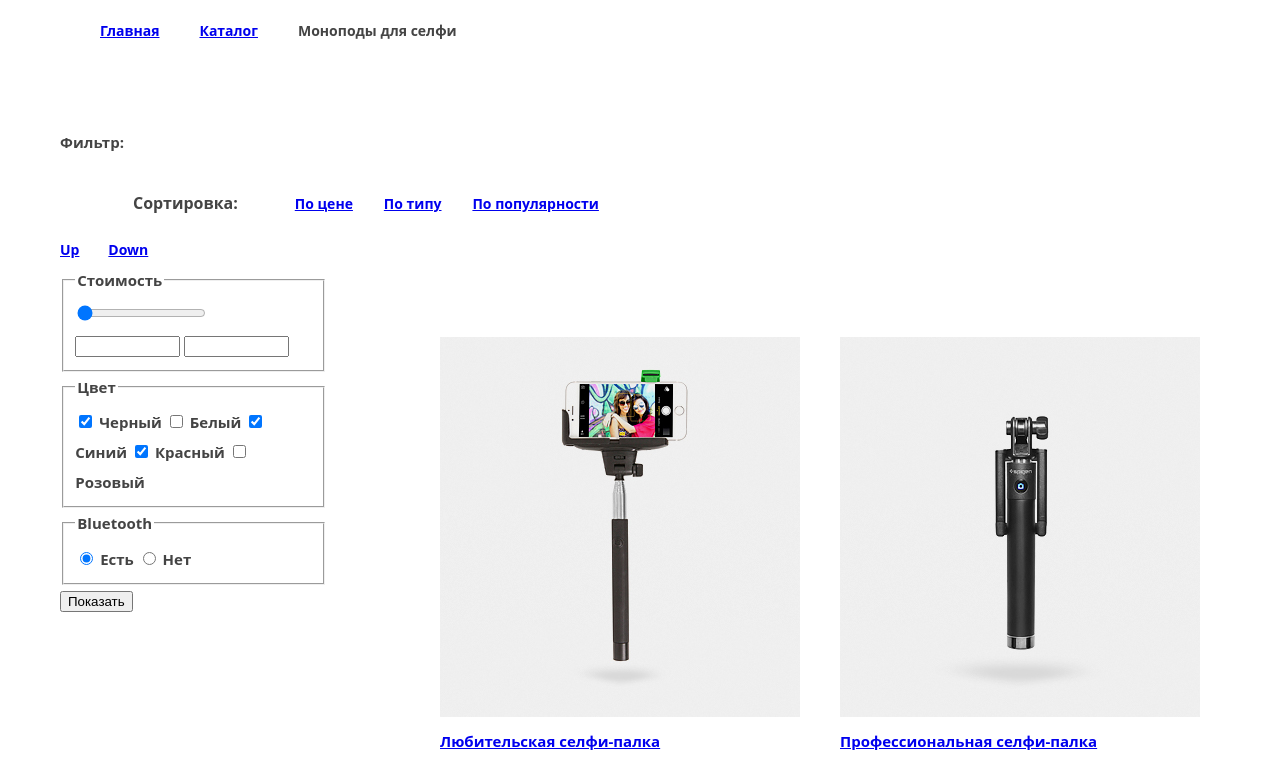
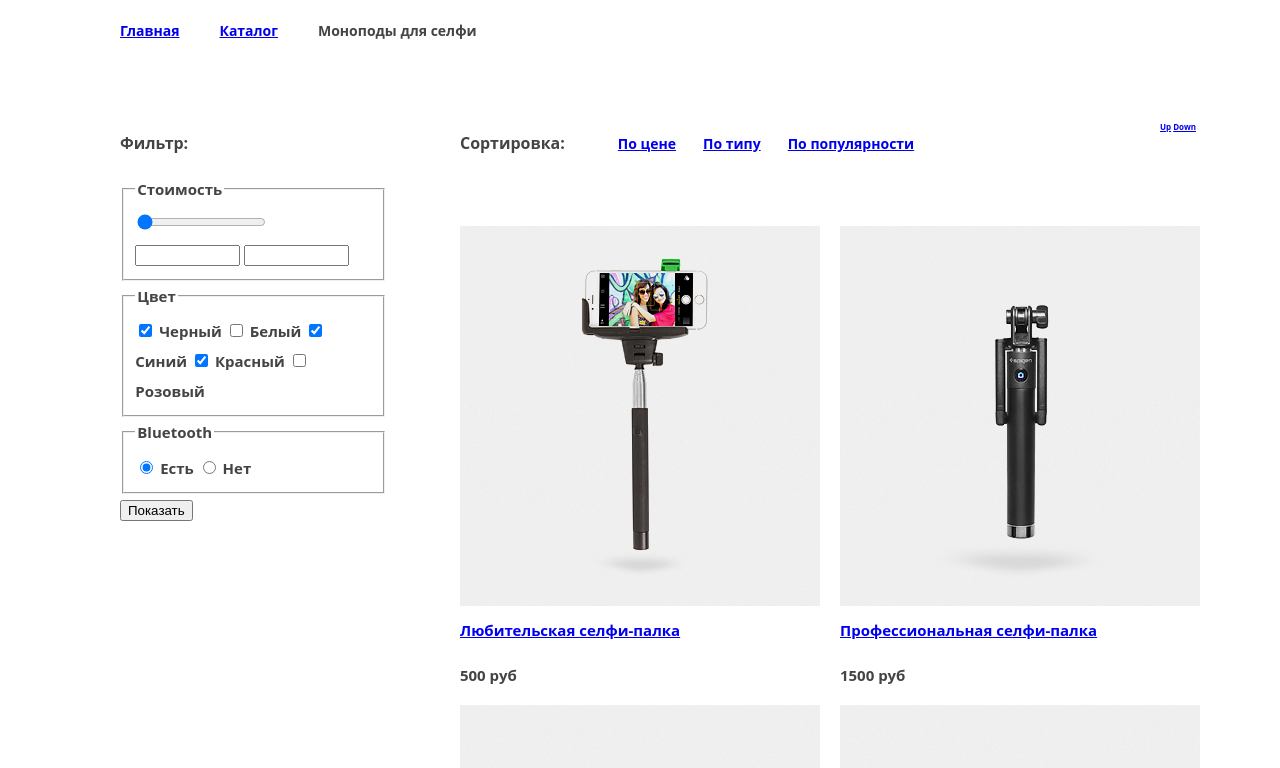
Before and after one commit to Evgeniya080688/343373-device, a plain HTML site: page catalog.html in a window 1280 px wide. Shown: the part 358-1126 px from the top of the page. Drawn offline with Linux system fonts and the light colour scheme.

Commit message:
Корректировки от 30 янв 16:21

```diff
--- a/css/styles.css
+++ b/css/styles.css
@@ -118,6 +118,7 @@ h1, h2{
   vertical-align: top;
   font-size: 18px;
   text-transform: uppercase;
+  text-align: right;
   font-style: italic;
   width: 170px;
 }
@@ -176,7 +177,7 @@ h1, h2{
   font-size: 18px;
 }
 
-.variation:last-child {
+.variation:nth-child(6n){
   margin-right: 0px;
 }
 
@@ -196,7 +197,8 @@ h1, h2{
 }
 
 .partners-logo {
-  font-size: 0px;
+  display: inline-block;
+  vertical-align: top;
   min-height: 289px;
   width: 1200px;
 }
@@ -218,7 +220,7 @@ h1, h2{
 }
 
 .contacts {
-  float: right;
+  float: left;
   width: 560px;
   min-height: 651px;
 }
@@ -286,22 +288,21 @@ h1, h2{
 }
 
 .footer-info-links {
-  font-size: 0px;
+
 }
 
 .decorative-element {
-  display: inline-block;
-  vertical-align: top;
+  float: left;
   font-size: 15px;
   width: 500px;
+  min-height: 39px;
+
 }
 
 .footer-social{
-  display: inline-block;
-  vertical-align: top;
+  float: left;
   font-size: 15px;
   width: 160px;
-  margin-right: 470px;
 }
 
 .social-btn{
@@ -315,12 +316,10 @@ h1, h2{
   margin-right: 0px;
 }
 
-
 .htmlacademy-link {
-  display: inline-block;
-  vertical-align: top;
+  float: left;
   font-size: 15px;
-  width: 30px;
+  width: 500px;
 }
 
 /*catalog*/
@@ -332,10 +331,12 @@ h1, h2{
 .title-variation {
   margin-top: 40px;
   margin-bottom: 32px;
+  padding-left: 60px;
 }
 
 .breadcrumps {
   font-size: 0px;
+  padding-left: 60px;
 }
 
 .breadcrumps-item {
@@ -350,18 +351,30 @@ h1, h2{
   font-size: 0px;
 }
 
-.title-filtr {
-  display: inline-block;
-  vertical-align: baseline;
+.filter-title {
+  float: left;
+  width: 267px;
+  padding-left: 60px;
   font-size: 16px;
-  margin-right: 180px;
+
+}
+
+.sorting-title {
+  float: left;
+  width: 760px;
+  padding-left: 73px;
+}
+
+.title-sort-type {
+  float: left;
+  width: 700px;
+  font-size: 0px;
 }
 
 .title-sort{
   display: inline-block;
   vertical-align: baseline;
   font-size: 16px;
-  margin-left: 73px;
   margin-right: 53px;
 }
 
@@ -372,29 +385,23 @@ h1, h2{
   margin-right: 27px
 }
 
-.sort-to-max {
-  display: inline-block;
-  vertical-align: baseline;
-  font-size: 14px;
-  margin-right: 25px;
-}
-
-.sort-to-min {
-  display: inline-block;
-  vertical-align: baseline;
-  font-size: 14px;
+.sorting-arrows {
+  float: right;
+  width: 60px;
+  font-size: 8px;
 }
 
 .catalog-filter {
   float:left;
   width: 267px;
+  padding-left: 60px;
   min-height: 1218px;
 }
 
 .catalog-view {
   float:right;
-  width: 800px;
-  padding-left: 52px;
+  width: 760px;
+  padding-left: 73px;
   padding-top: 52px;
   font-size: 0px;
 }
@@ -403,8 +410,12 @@ h1, h2{
   display: inline-block;
   vertical-align: top;
   width: 360px;
-  margin: 20px;
+  margin-right: 20px;
   font-size: 15px;
+}
+
+.catalog-product:nth-child(2n) {
+  margin-right: 0px;
 }
 
 .paginator {
```
